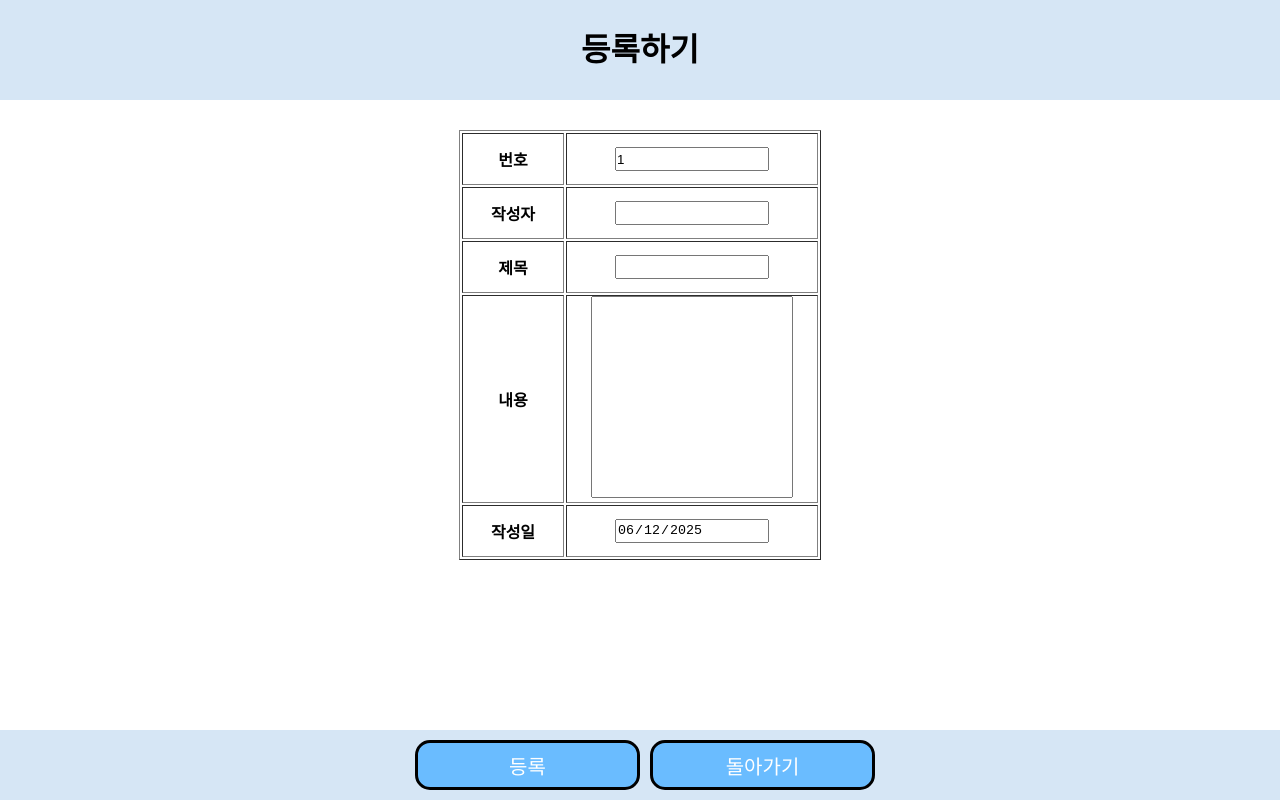
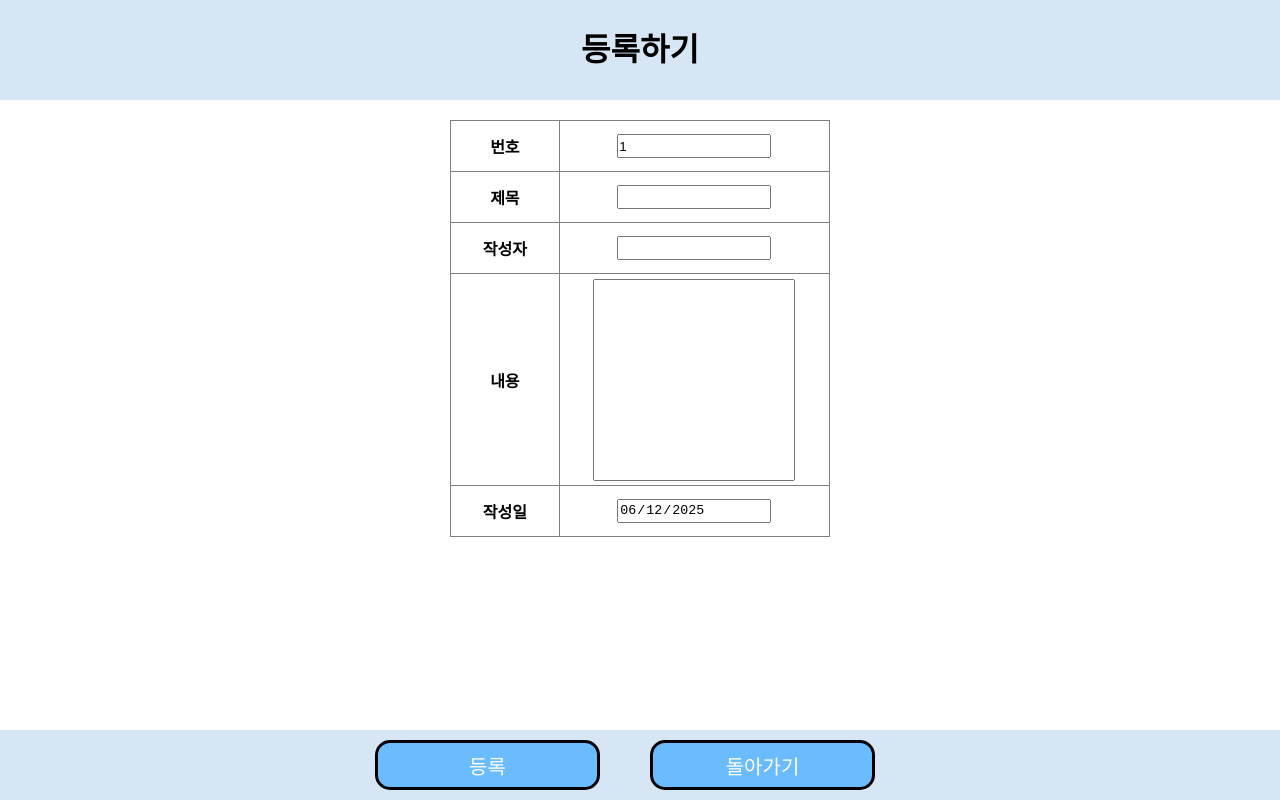
Before and after one commit to band4128/notice_board_page, a React (Vite) app: page /insert in a window 1280 px wide. Built offline with nearby package versions, Linux system fonts and the light colour scheme; no server answers.

Commit message:
게시물 디자인 수정하기기

```diff
--- a/src/Components/Atoms/Button/index.jsx
+++ b/src/Components/Atoms/Button/index.jsx
@@ -11,6 +11,7 @@ const Button = ({
                 border: '3px solid black',
                 width: '225px',
                 height: '50px',
+                marginRight: '40px',
                 marginTop: '10px',
                 backgroundColor: 'rgb(106, 188, 255)',
                 fontSize: '20px',
--- a/src/Components/Page/Main/index.jsx
+++ b/src/Components/Page/Main/index.jsx
@@ -1,5 +1,19 @@
 import { Link } from "react-router-dom";
-import { Container, Footer, Header, MainDateTh, MainNameTh, MainNoTh, MainTd, MainTitleTh, Session, Table } from "./styled";
+import {
+    Container,
+    Footer,
+    Header,
+    MainDateTh,
+    MainNameTh,
+    MainNoTh,
+    MainTitleTh,
+    Session,
+    SubCreateDate,
+    SubName,
+    SubNo,
+    SubTitle,
+    Table
+} from "./styled";
 import "./index.css";
 import axios from "axios";
 import { useEffect, useState } from "react";
@@ -20,30 +34,28 @@ const MainPage = () => {
                 <h1>자유 게시판</h1>
             </Header>
             <Session>
-                <Table border={1}>
-                    <tr>
-                        <MainNoTh>번호</MainNoTh>
-                        <MainNameTh>작성자</MainNameTh>
-                        <MainTitleTh>제목</MainTitleTh>
-                        <MainDateTh>작성일</MainDateTh>
-                    </tr>
-                    {result && result.map((res, index) => (
-                        <tr key={res.boardNo || index}>
-                            <td>{res.boardNo}</td>
-                            <td>{res.boardName}</td>
-                            <MainTd><Link to={`/select/${res.boardNo}`}>{res.boardTitle}</Link></MainTd>
-                            <td>{res.createDate.slice(0, 10)}</td>
-                        </tr>
-                    ))}
-                </Table>
-            </Session>
-            <Footer>
                 <Link to='/insert'>
                     <Button>
                         등록하러 가기
                     </Button>
                 </Link>
-            </Footer>
+                <Table>
+                    <tr>
+                        <MainNoTh>번호</MainNoTh>
+                        <MainTitleTh>제목</MainTitleTh>
+                        <MainNameTh>작성자</MainNameTh>
+                        <MainDateTh>작성일</MainDateTh>
+                    </tr>
+                    {result && result.map((res, index) => (
+                        <tr key={res.boardNo || index}>
+                            <SubNo>{res.boardNo}</SubNo>
+                            <SubTitle><Link to={`/select/${res.boardNo}`}>{res.boardTitle}</Link></SubTitle>
+                            <SubName>{res.boardName}</SubName>
+                            <SubCreateDate>{res.createDate.slice(0, 10)}</SubCreateDate>
+                        </tr>
+                    ))}
+                </Table>
+            </Session>
         </Container>
     )
 }
--- a/src/Components/Page/Main/styled.js
+++ b/src/Components/Page/Main/styled.js
@@ -15,12 +15,28 @@ line-height: 100px;
 `;
 
 export const Table = styled.table`
-margin: 30px auto;
+width: 95%;
+height: 100%;
+margin: 20px auto;
 text-align: center;
+border-collapse: collapse;
 `;
 
 export const Session = styled.div`
+width: 100hv;
+height: 100%;
+margin: 10px auto;
+text-align: end;
+`;
+
+export const SubSession = styled.div`
 width: 800px;
+height: 100%;
+margin: 10px auto;
+`;
+
+export const UpdateSession = styled.div`
+width: 400px;
 height: 100%;
 margin: 10px auto;
 `;
@@ -70,23 +86,80 @@ width: 150px;
 export const Textarea = styled.textarea`
 width: 200px;
 height: 200px;
+margin-top: 5px;
 resize: none;
+`;
+
+export const InsertTh = styled.th`
+width: 100px;
+height: 50px;
 `;
 
 export const MainTd = styled.td`
 text-align: left;
 padding-left: 10px;
+border-bottom: 1px solid black;
+font-size: 25px;
+padding: 3px;
 `;
 
 export const MainNoTh = styled.th`
-width: 100px;
+width: 15%;
+height: 40px;
+border-bottom: 1px solid black;
+font-size: 25px;
+padding: 3px;
 `;
+
 export const MainNameTh = styled.th`
-width: 140px;
+width: 15%;
+height: 40px;
+border-bottom: 1px solid black;
+font-size: 25px;
+padding: 3px;
 `;
+
 export const MainTitleTh = styled.th`
-width: 250px;
+width: 55%;
+height: 40px;
+border-bottom: 1px solid black;
+font-size: 25px;
+padding: 3px;
 `;
+
 export const MainDateTh = styled.th`
-width: 150px;
+width: 15%;
+height: 40px;
+border-bottom: 1px solid black;
+font-size: 25px;
+padding: 3px;
 `;
+
+export const SubNo = styled.td`
+height : 30px;
+font-size: 19px;
+border-bottom: 1px solid black;
+padding: 3px;
+`;
+
+export const SubName = styled.td`
+height : 30px;
+font-size: 19px;
+border-bottom: 1px solid black;
+padding: 3px;
+`;
+
+export const SubTitle = styled.td`
+height : 30px;
+font-size: 19px;
+text-align: left;
+padding: 3px;
+border-bottom: 1px solid black;
+`;
+
+export const SubCreateDate = styled.td`
+height : 30px;
+font-size: 19px;
+border-bottom: 1px solid black;
+padding: 3px;
+`;
--- a/src/Components/Page/Sub/Insert/index.jsx
+++ b/src/Components/Page/Sub/Insert/index.jsx
@@ -3,8 +3,17 @@ import '../../Main/index.css'
 import Button from "../../../Atoms/Button";
 import { useEffect, useState } from "react";
 import axios from "axios";
-import { Container, Footer, Header, Input, Session, Table, Textarea } from "../../Main/styled";
-
+import {
+    Container,
+    Footer,
+    Header,
+    Input,
+    InsertTh,
+    SubSession,
+    Table,
+    Textarea,
+    UpdateSession
+} from "../../Main/styled";
 
 const InsertPage = () => {
 
@@ -13,14 +22,14 @@ const InsertPage = () => {
 
     // 현재 날짜 구하기
     const today = new Date();
-    const month = today.getMonth() + 1;
-    const day = today.getDate();
+    const todayMonth = today.getMonth() + 1;
+    const todayDay = today.getDate();
 
-    const todayMonth = month < 10 ? `0${month}` : month;
-    const todayday = day < 10 ? `0${day}` : day;
+    const month = todayMonth < 10 ? `0${todayMonth}` : todayMonth;
+    const day = todayDay < 10 ? `0${todayDay}` : todayDay;
 
-    const formattedDate = `${today.getFullYear()}-${todayMonth}-${todayday}`;
-    const [date] = useState(formattedDate);
+    const currentDate = `${today.getFullYear()}-${month}-${day}`;
+    const [date] = useState(currentDate);
 
     // DB에서 번호가 가장 큰 값에 1 더한 수 출력
     useEffect(() => {
@@ -54,7 +63,7 @@ const InsertPage = () => {
             return;
         }
 
-        axios.get(`http://localhost:5555/board/insert?boardNo=${nextBoardNo}&boardName=${boardName}&boardText=${boardText}&boardTitle=${boardTitle}&createDate=${formattedDate}`).then(res => {
+        axios.get(`http://localhost:5555/board/insert?boardNo=${nextBoardNo}&boardName=${boardName}&boardText=${boardText}&boardTitle=${boardTitle}&createDate=${currentDate}`).then(res => {
             alert("등록이 완료되었습니다.")
             navigate("/");
         }).catch(err => {
@@ -68,13 +77,10 @@ const InsertPage = () => {
             <Header>
                 <h1>등록하기</h1>
             </Header>
-            <Session>
+            <UpdateSession>
                 <Table border={1}>
                     <tr>
-                        <th style={{
-                            width: '100px',
-                            height: '50px',
-                        }}>번호</th>
+                        <InsertTh>번호</InsertTh>
                         <td style={{ width: '250px' }}>
                             <Input
                                 type="text"
@@ -85,26 +91,20 @@ const InsertPage = () => {
                         </td>
                     </tr>
                     <tr>
-                        <th style={{
-                            height: '50px',
-                        }}>작성자</th>
+                        <InsertTh>제목</InsertTh>
+                        <td>
+                            <Input
+                                type="text"
+                                onChange={(e) => setBoardTitle(e.target.value)}
+                            />
+                        </td>
+                    </tr>
+                    <tr>
+                        <InsertTh>작성자</InsertTh>
                         <td>
                             <Input
                                 type="text"
                                 onChange={(e) => setBoardName(e.target.value)}
-                                id="name"
-                            />
-                        </td>
-                    </tr>
-                    <tr>
-                        <th style={{
-                            height: '50px',
-                        }}>제목</th>
-                        <td>
-                            <Input
-                                type="text"
-                                onChange={(e) => setBoardTitle(e.target.value)}
-                                id="title"
                             />
                         </td>
                     </tr>
@@ -113,14 +113,11 @@ const InsertPage = () => {
                         <td>
                             <Textarea
                                 onChange={(e) => setBoardText(e.target.value)}
-                                id="text"
                             ></Textarea>
                         </td>
                     </tr>
                     <tr>
-                        <th style={{
-                            height: '50px',
-                        }}>작성일</th>
+                        <InsertTh>작성일</InsertTh>
                         <td>
                             <Input
                                 type="date"
@@ -130,7 +127,7 @@ const InsertPage = () => {
                         </td>
                     </tr>
                 </Table>
-            </Session>
+            </UpdateSession>
             <Footer>
                 <Button onClick={onSubmit}>등록</Button>
                 <Link to='/'><Button>돌아가기</Button></Link>
--- a/src/Components/Page/Sub/Select/index.jsx
+++ b/src/Components/Page/Sub/Select/index.jsx
@@ -3,7 +3,16 @@ import { useEffect, useState } from "react";
 import { Link, useNavigate, useParams } from "react-router-dom";
 import Button from "../../../Atoms/Button";
 import '../../Main/index.css'
-import { BoardName, BoardText, BoardTitle, Container, DateText, Footer, Header, Session } from "../../Main/styled";
+import {
+    BoardName,
+    BoardText,
+    BoardTitle,
+    Container,
+    DateText,
+    Footer,
+    Header,
+    SubSession
+} from "../../Main/styled";
 
 const SelectPage = () => {
 
@@ -35,7 +44,7 @@ const SelectPage = () => {
                 <h1>자유 게시판</h1>
             </Header>
             {result && (
-                <Session>
+                <SubSession>
                     <BoardTitle>
                         <h1>{result.boardTitle}</h1>
                     </BoardTitle>
@@ -46,7 +55,7 @@ const SelectPage = () => {
                     <BoardText>
                         <p>{result.boardText}</p>
                     </BoardText>
-                </Session>
+                </SubSession>
             )}
 
             <Footer>
--- a/src/Components/Page/Sub/Update/index.jsx
+++ b/src/Components/Page/Sub/Update/index.jsx
@@ -3,7 +3,15 @@ import { useEffect, useState } from "react";
 import axios from "axios";
 import Button from "../../../Atoms/Button";
 import '../../Main/index.css'
-import { Container, Footer, Header, Input, Session, Table, Textarea } from "../../Main/styled";
+import {
+    Container,
+    Footer,
+    Header,
+    Input,
+    Table,
+    Textarea,
+    UpdateSession
+} from "../../Main/styled";
 
 const UpdatePage = () => {
 
@@ -54,7 +62,7 @@ const UpdatePage = () => {
             <Header>
                 <h1>수정하기</h1>
             </Header>
-            <Session>
+            <UpdateSession>
                 {result && (
                     <Table border={1}>
                         <tr>
@@ -107,7 +115,7 @@ const UpdatePage = () => {
                         </tr>
                     </Table>
                 )}
-            </Session>
+            </UpdateSession>
             <Footer>
                 <Button onClick={onSubmit}>수정하기</Button>
                 <Link to={`/select/${boardNo}`}><Button>돌아가기</Button></Link>
```
